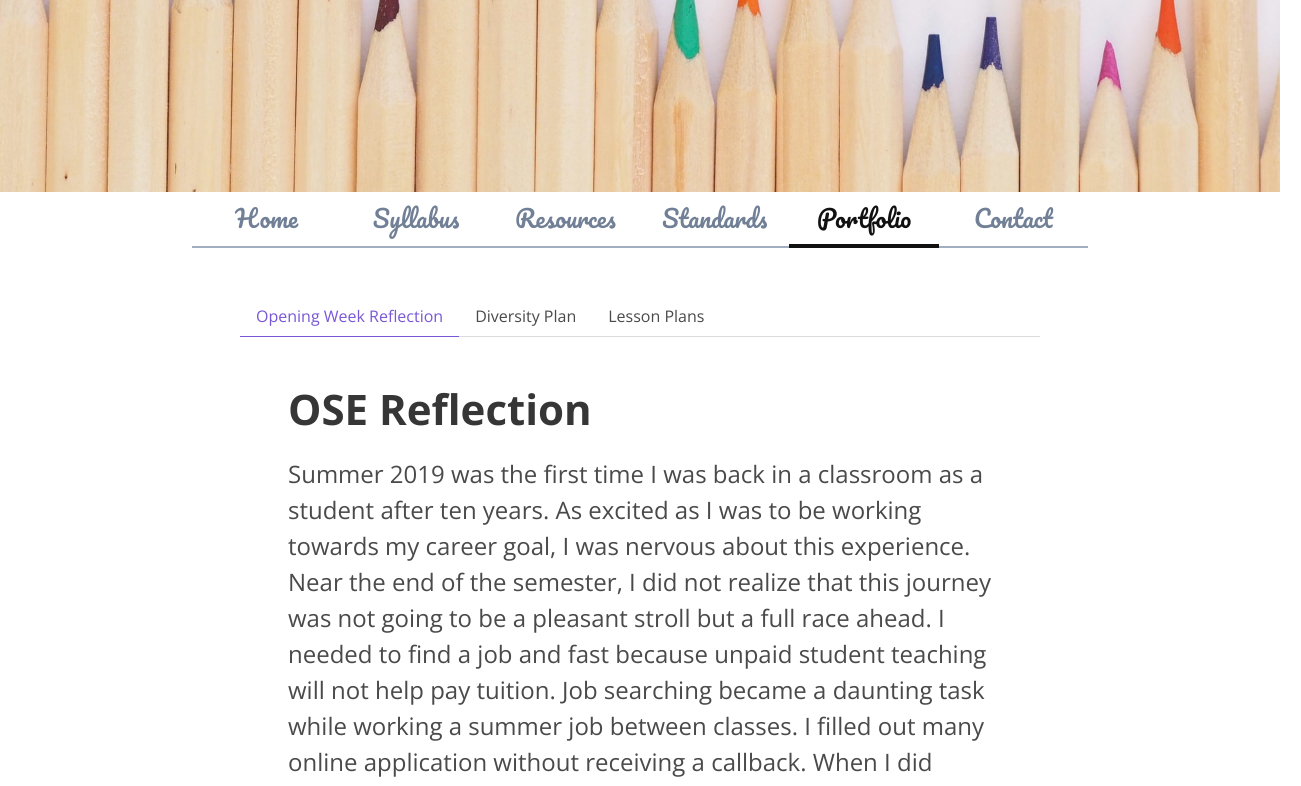
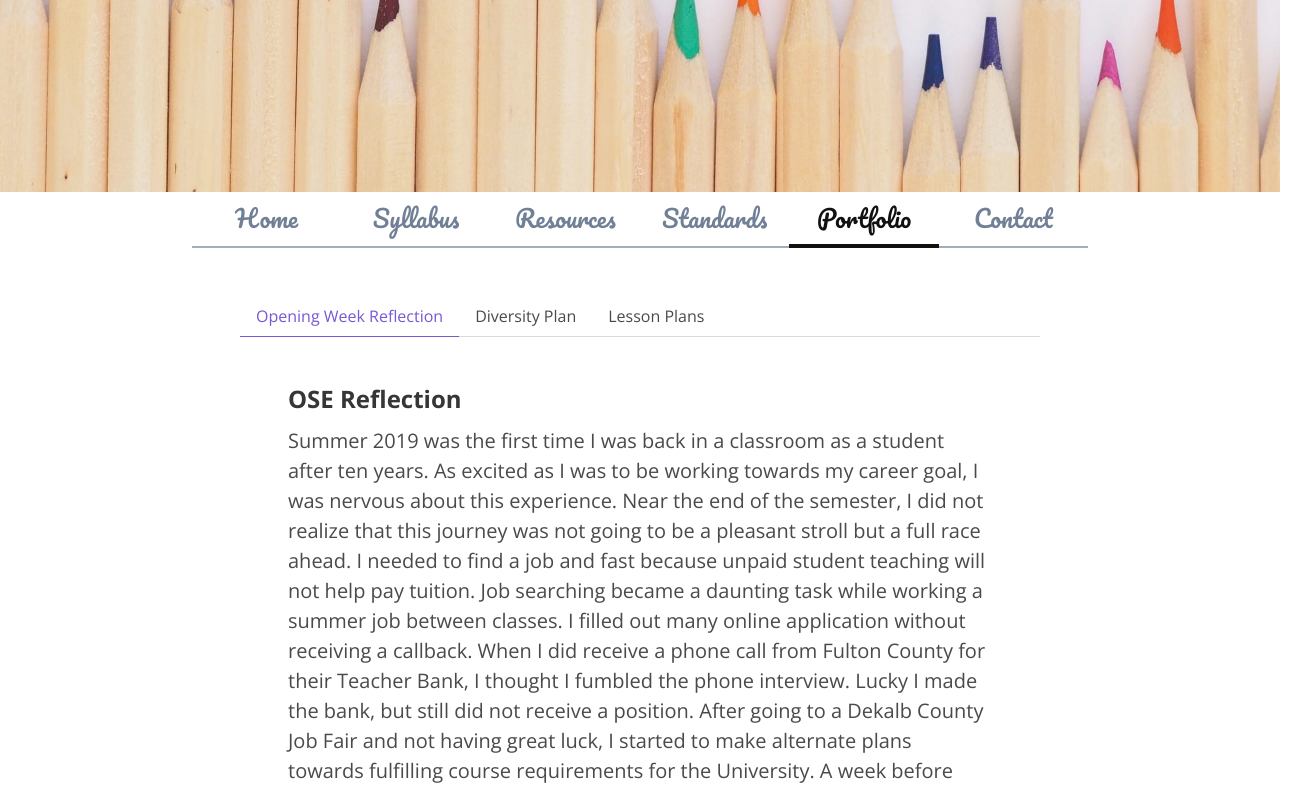
Before and after one commit to vticonsulting/india-web, a Nuxt app: page /portfolio in a window 1280 px wide. Shown: the top 786 px of the page, 1301 px wide, since content can reach past the window. Built offline with nearby package versions, Linux system fonts and the light colour scheme; what @tailwindcss/custom-forms, tailwindcss-aspect-ratio, tailwindcss-elevation would draw is missing.

Commit message:
Fix conflict

```diff
--- a/layouts/default.vue
+++ b/layouts/default.vue
@@ -63,4 +63,8 @@
   margin: 0 !important;
   padding: 0;
 }
+
+.content h2 {
+  font-size: 1.5rem !important;
+}
 </style>
--- a/pages/index.vue
+++ b/pages/index.vue
@@ -1,5 +1,5 @@
 <template>
-  <div class="my-4 mx-16 max-w-2xl mx-auto px-6 text-xl">
+  <div class="my-4  mx-16 max-w-3xl mx-auto px-6 text-xl">
 
     <div class="font-body" style="background: url(/bitmoji-1.png) no-repeat 100% 0">
       <h2 class="text-2xl mb-4">About me</h2>
--- a/pages/portfolio.vue
+++ b/pages/portfolio.vue
@@ -1,5 +1,5 @@
 <template>
-  <div class="my-4 max-w-4xl mx-auto px-6 font-body text-2xl">
+  <div class="my-4 max-w-4xl mx-auto px-6 font-body text-xl">
     <b-Tabs v-model="activePortfolio">
       <b-TabItem label="Opening Week Reflection">
         <div class="content" id="reflection">
```
